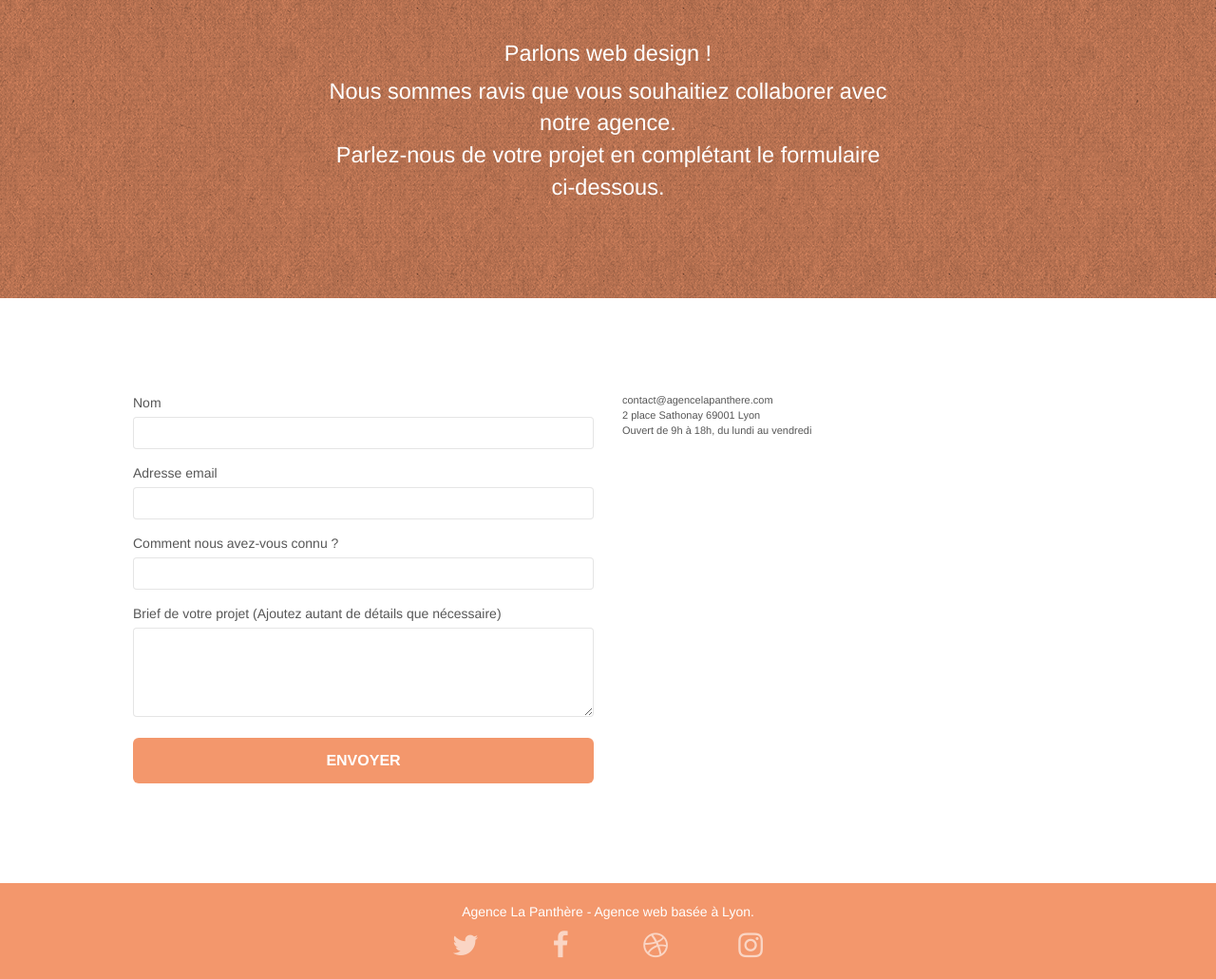
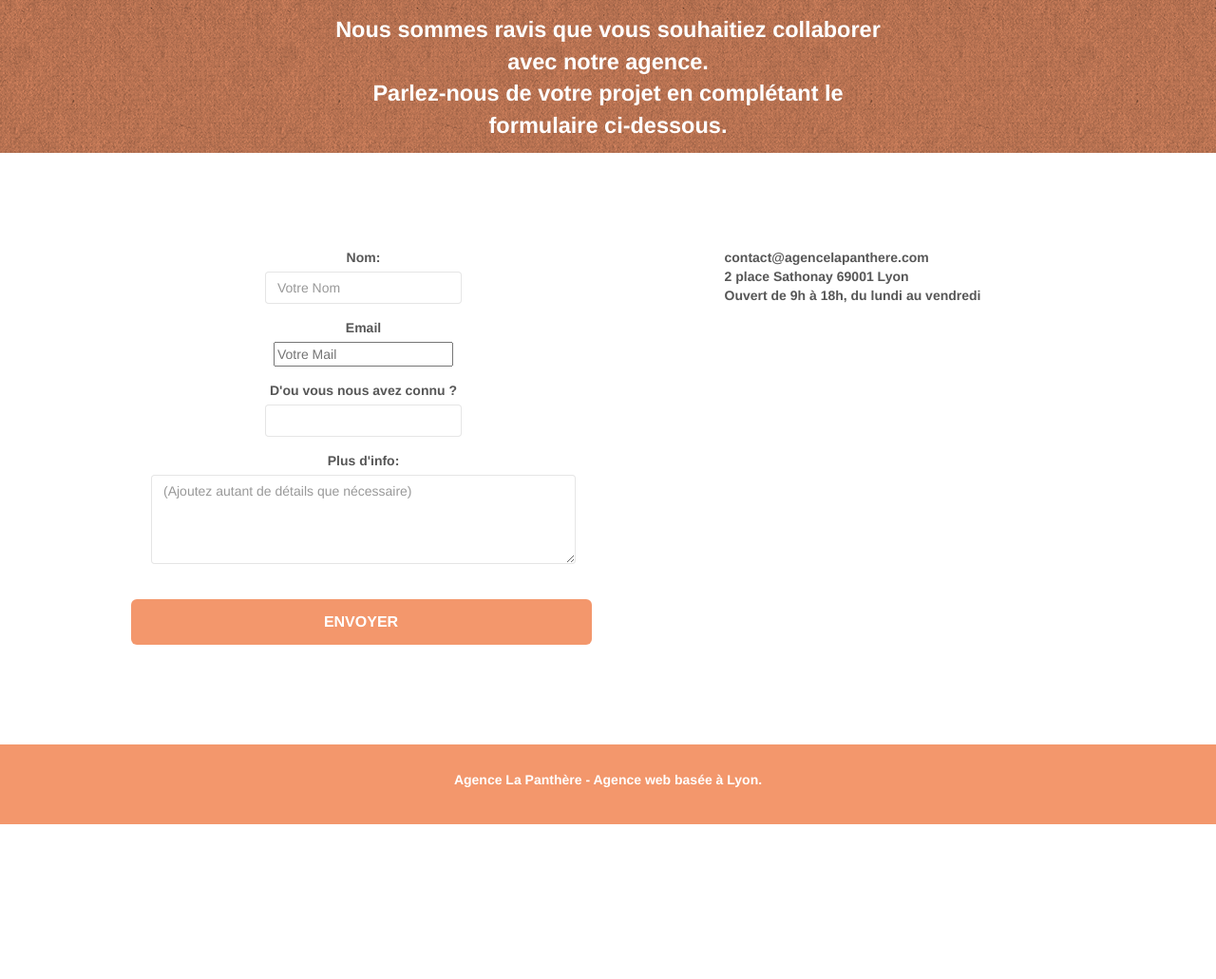
Before and after one commit to Arfshoot/P4-opcr, a plain HTML site: page page2.html in a window 1280 px wide. Shown: the part 188-1219 px from the top of the page at 95% size. After the commit the page ends 1056 px from the top, so only its background shows below. Drawn offline with nearby package versions, Linux system fonts and the light colour scheme; files that its build step writes are made by us from their sources.

Commit message:
fin du projet?

```diff
--- a/page2.html
+++ b/page2.html
@@ -2,8 +2,8 @@
 <html lang="fr">
 <head>
     <meta charset="utf-8">
-    <meta name="keywords" content="">
-    <meta name="description" content="">
+    <meta name="keywords" content="seo, google, site web, site internet, agence design paris, agence design, la panthère, Lyon">
+    <meta name="description" content=" La Panthère, une grande agence de web design basée à Lyon.">
     <meta name="viewport" content="width=device-width, initial-scale=1.0, viewport-fit=cover">
     <link rel="shortcut icon" type="image/png" href="favicon.jpg">
 
@@ -75,34 +75,27 @@
 			<div class="col-sm-6">
 				<form id="form_1" >
 					<div class="form-group">
-						<label>
-							Nom
-						</label>
-						<input id="name" class="form-control" required />
+						<label for="name">Nom:</label>
+						<input id="name" placeholder="Votre Nom" class="form-control" required />
 					</div>
 					<div class="form-group">
-						<label>
-							Adresse email
-						</label>
-						<input id="email" class="form-control" type="email" required />
+						<label for="email">Email</label>
+						<input id="email" placeholder="Votre Mail" type="email" required />
 					</div>
 					<div class="form-group">
-						<label>
-							Comment nous avez-vous connu ?
-						</label>
-						<input class="form-control" type="email" required id="input_504" />
+						<label for="connu">D'ou vous nous avez connu ?</label>
+						<input id="connu" class="form-control" type="text" required />
 					</div>
 					<div class="form-group">
-						<label>
-							Brief de votre projet (Ajoutez autant de détails que nécessaire)<br>
-						</label><textarea id="message" class="form-control" rows="4" cols="50" required></textarea>
+						<label for="message">Plus d'info:</label>
+						<textarea  id="message" placeholder="(Ajoutez autant de détails que nécessaire)" class="form-control" rows="4" cols="50" required></textarea>
 					</div>
 					<button class="bloc-button btn btn-lg btn-block cta-hero btn-atomic-tangerine" type="submit">
 						Envoyer
 					</button>
 				</form>
 			</div>
-			<div class="col-sm-6">
+			<div class="col-sm-6 adress">
 				<p>
 					contact@agencelapanthere.com<br>2 place Sathonay 69001 Lyon<br>Ouvert de 9h à 18h, du lundi au vendredi<br>
 				</p>
@@ -111,10 +104,6 @@
 	</div>
 </div>
 <!-- bloc-7 END -->
-
-<!-- ScrollToTop Button -->
-<a class="bloc-button btn btn-d scrollToTop" onclick="scrollToTarget('1')"><span class="fa fa-chevron-up"></span></a>
-<!-- ScrollToTop Button END-->
 
 
 <!-- Footer - bloc-8 -->
@@ -125,28 +114,6 @@
 				<p class="text-center white">
 					Agence La Panthère - Agence web basée à Lyon.<br>
 				</p>
-				<div class="row row-no-gutters social">
-					<div class="col-sm-3">
-						<div class="text-center">
-							<a class="social" href="index.html"><span class="fa fa-twitter icon-md"></span></a>
-						</div>
-					</div>
-					<div class="col-sm-3">
-						<div class="text-center">
-							<a class="social" href="index.html"><span class="fa fa-facebook icon-md"></span></a>
-						</div>
-					</div>
-					<div class="col-sm-3">
-						<div class="text-center">
-							<a class="social" href="index.html"><span class="fa fa-dribbble icon-md"></span></a>
-						</div>
-					</div>
-					<div class="col-sm-3">
-						<div class="text-center">
-							<a class="social" href="index.html"><span class="fa fa-instagram icon-md"></span></a>
-						</div>
-					</div>
-				</div>
 			</div>
 		</div>
 	</div>
--- a/style.css
+++ b/style.css
@@ -356,9 +356,11 @@ a:hover {
     list-style-type: none;
     display: flex;
     flex-direction: row;
+    padding-left: 0;
 }
 .navp2 li {
     padding: 1rem;
+    list-style-type: none;
 }
 @media (min-width: 768px) {
 .navbar-header{
@@ -507,13 +509,15 @@ button {
     position: fixed;
     bottom: 20px;
     right: 20px;
-    opacity: 0;
+    opacity: 1;
     z-index: 500;
     transition: all .3s ease-in-out;
+    color: black;
 }
 
 .scrollToTop span {
     margin-top: 6px;
+    color: black;
 }
 
 .showScrollTop {
@@ -783,10 +787,25 @@ h4 {
     background: #F3976C;
     color: #FFFFFF!important;
 }
+#form_1 {
+    display: flex;
+    width:100%;
+    flex-direction: column;
+    justify-content:flex-start;
+    align-items: center;
 
-.btn-atomic-tangerine:hover {
-    background: #c27956!important;
-    color: #FFFFFF!important;
+}
+.container{
+    width: 100%;
+    margin:0;
+
+}
+#bloc-7{
+    display: flex;
+    flex-direction:column;
+    justify-content:center;
+    align-items: center;
+    margin: auto;
 }
 
 .ltc-white {
@@ -857,6 +876,8 @@ h4 {
 }
 .bloc-textp2{
     width: 100%;
+    padding:0;
+    margin: auto;
 }
 .center-text{
     text-align:center;
@@ -866,7 +887,37 @@ h4 {
     height: 270px;
     width: 270px;
     margin: auto;
+}
+.adress p{
+    font-size: 1em;
+    font-weight: bold;
+    display: flex;
+    flex-direction: column;
+    align-items:center;
+}
+.form-group {
+    display: flex;
+    flex-direction: column;
+    justify-content:center;
+    align-items:center;
 
+}
+.form-group label{
+    font-weight: bold;
+}
+.text-center{
+    text-align: center;
+    font-weight: bold;
+    padding: 0.5em;
+}
+.fa {
+    color: white;
+}
+#bloc-1-hero , #bloc-2-services , #bloc-3-what-i-do , #bloc-4-portfolio , #bloc-5-cta, #bloc-8{
+    display:flex;
+    flex-direction: column;
+    align-items: center;
+    justify-content:center;
 
 }
 @media (max-width: 1024px) {
@@ -981,10 +1032,7 @@ h4 {
     }
     .nav > li {
         margin-top: 0;
-        border-bottom: 1px solid rgba(0, 0, 0, .1);
-        background: rgba(0, 0, 0, .05);
-        text-align: left;
-        padding-left: 15px;
+        text-align: center;
         width: 100%;
     }
     .nav > li:hover {
```
Also changed, not shown: index.html (+2 -1 lines).
